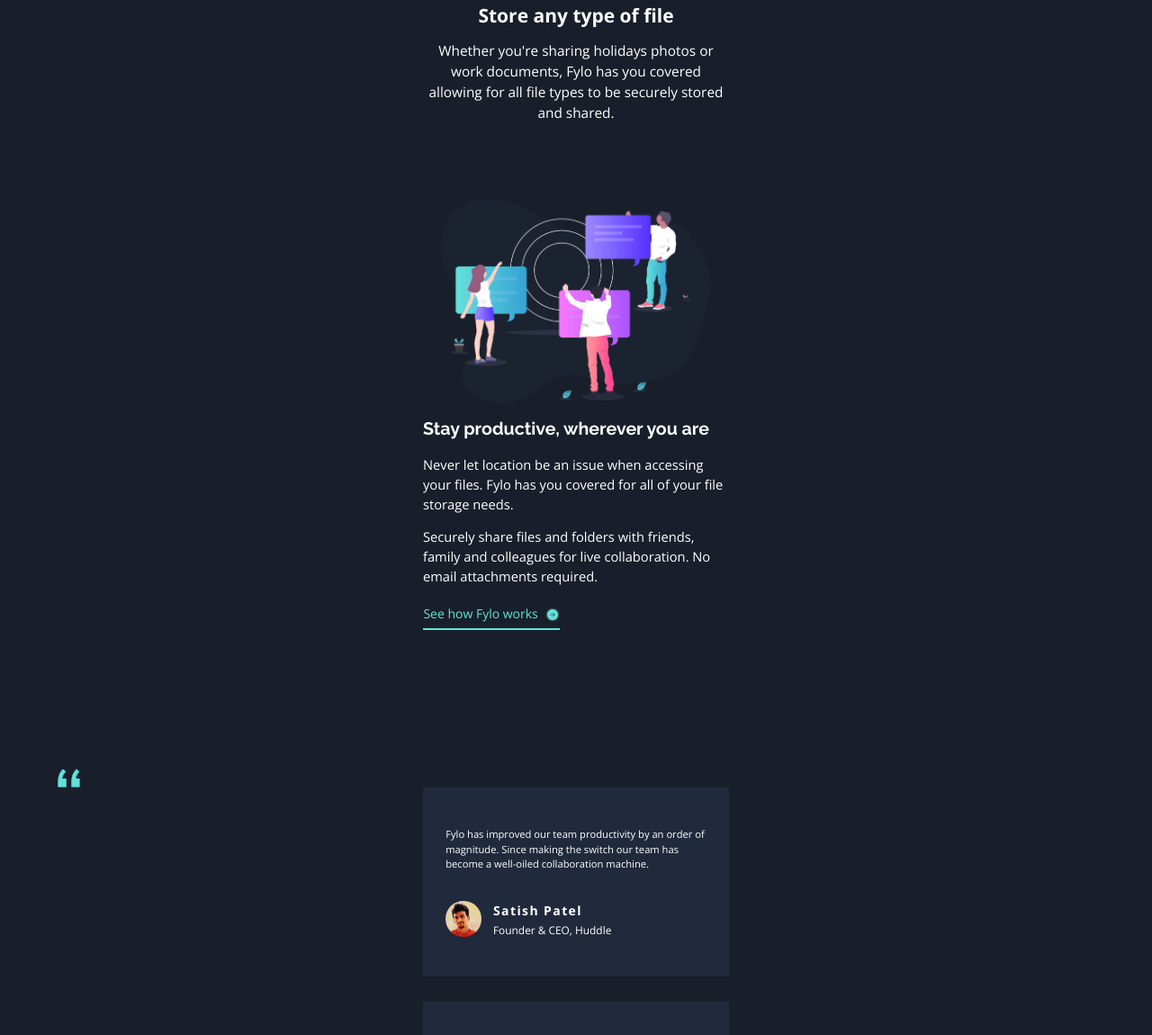
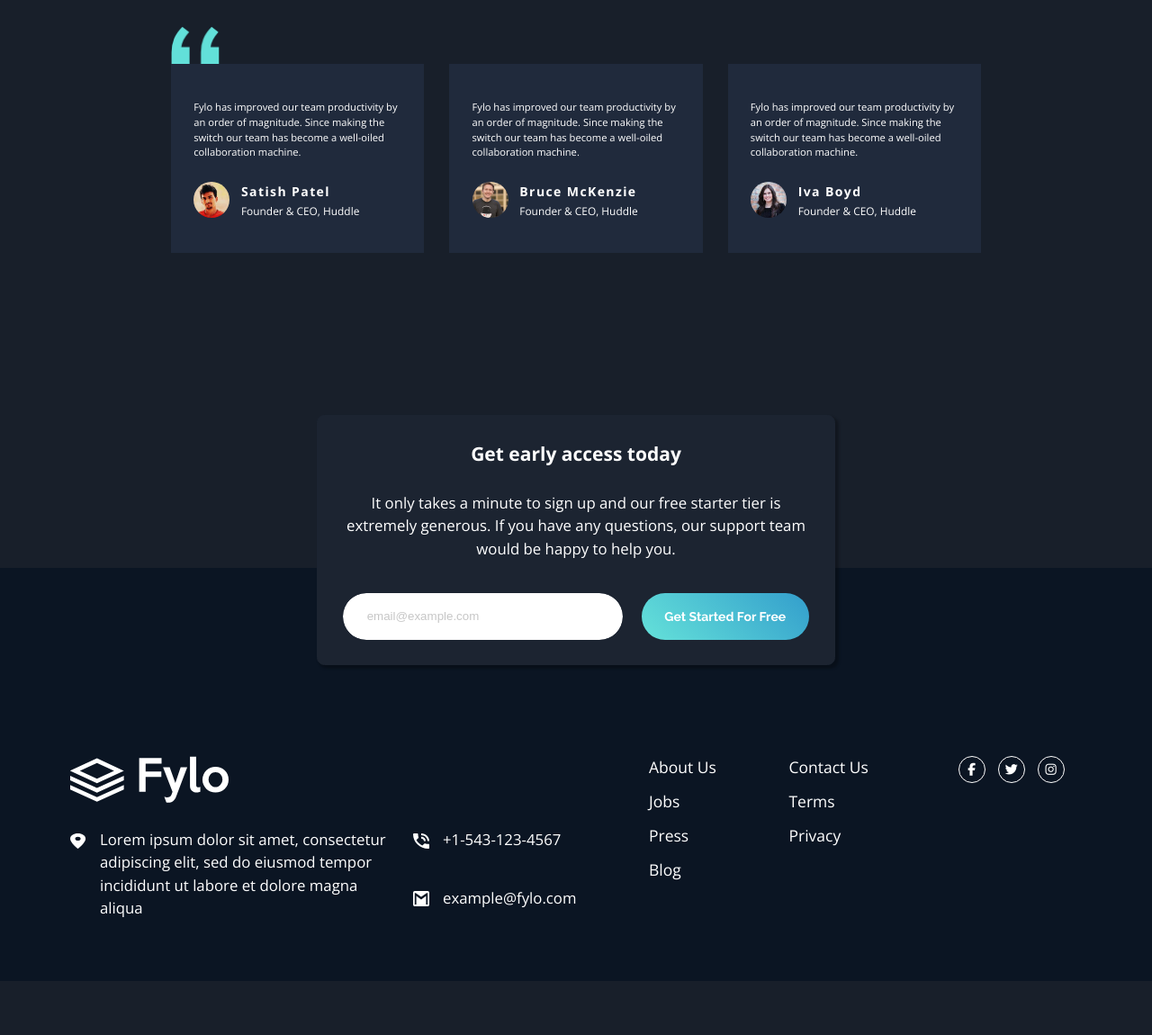
Before and after one commit to ManuelNZ20/fylo-dark-project-responsive, a plain HTML site: page index.html in a window 1280 px wide. Shown: the part 1650-2800 px from the top of the page at 90% size. After the commit the page ends 2740 px from the top, so only its background shows below. Drawn offline with nearby package versions, Linux system fonts and the light colour scheme.

Commit message:
FINISH project :)

```diff
--- a/css/styles.css
+++ b/css/styles.css
@@ -80,10 +80,11 @@
 }
 .header_main {
   top: 100px;
-  width: 350px;
+  width: 90%;
+  max-width: 500px;
   margin: 0 auto;
   position: relative;
-  grid-template-rows: 290px repeat(3, auto);
+  grid-template-rows: repeat(4, auto);
   gap: 1em;
 }
 .title_header {
@@ -109,6 +110,7 @@
   font-family: var(--font-Raleway);
   border-radius: 2em;
   background: linear-gradient(45deg, var(--cyan), var(--blue));
+  max-width: 240px;
 }
 
 /* main */
@@ -138,10 +140,10 @@
 }
 /* info_works */
 .info_works {
-  margin: 6em auto;
   grid-template-rows: repeat(4, auto);
   gap: 1em;
   width: 340px;
+  margin: 6em auto;
 }
 
 .title_works {
@@ -218,14 +220,14 @@
   margin: 0 auto;
   width: 345px;
   background-color: var(--dark-blue-intro);
-  padding:2em;
+  padding: 2em;
   text-align: center;
-  gap:2em;
-  position:relative;
-  bottom:170px;
+  gap: 2em;
+  position: relative;
+  bottom: 170px;
   box-shadow: 3px 3px 3px 1px rgba(0, 0, 0, 0.274);
-  border-radius: .6em;
-  border:1px solid var(--dark-blue-intro);
+  border-radius: 0.6em;
+  border: 1px solid var(--dark-blue-intro);
   margin-bottom: -6.5em;
 }
 
@@ -237,46 +239,47 @@
   font-size: 1em;
 }
 .button_access {
-  grid-template-rows:repeat(2,70px);
+  grid-template-rows: repeat(2, 70px);
 }
 input[type="email"] {
   height: 75%;
   border-radius: 3em;
   border: none;
-  padding:1em 2em;
+  padding: 1em 2em;
   outline: 1px solid var(--dark-blue-intro);
 }
 
 .input_email::placeholder {
-  color:rgba(128, 128, 128, 0.447);
+  color: rgba(128, 128, 128, 0.447);
 }
 .button_access_ {
   width: 100%;
   height: 75%;
 }
+/* Footer */
 #footer {
   background-color: var(--dark-blue-footer);
-  padding-bottom: 3em;
+  padding-bottom: 3.5em;
 }
 
 .container_footer_cta {
   margin: auto;
-  width: 345px;
+  width: 90%;
   height: 100%;
-  grid-template-rows: repeat(4,auto);
-  gap:5em;
+  grid-template-rows: repeat(4, auto);
+  gap: 5em;
 }
 .icon_info_footer {
   width: 100%;
   grid-template-columns: 20px 1fr;
-  grid-template-rows: 60px repeat(3,auto);
+  grid-template-rows: 60px repeat(3, auto);
   grid-template-areas:
-  "logo_footer logo_footer"
-  "icon_1 desc_1"
-  "icon_2 desc_2"
-  "icon_3 desc_3" ;
-  gap:2em;
-  padding:0 1em;
+    "logo_footer logo_footer"
+    "icon_1 desc_1"
+    "icon_2 desc_2"
+    "icon_3 desc_3";
+  gap: 2em;
+  padding: 0 1em;
   align-items: flex-start;
 }
 .logo_footer {
@@ -284,9 +287,9 @@
   height: 100%;
 }
 .icon_footer {
-  padding-top: .4em;
+  padding-top: 0.4em;
   width: 18px;
-  height: calc(20px + .2em);
+  height: calc(20px + 0.2em);
 }
 .description_icon {
   font-size: 1.1em;
@@ -313,7 +316,7 @@
   display: flex;
   flex-direction: column;
   align-items: flex-start;
-  gap:1em;
+  gap: 1em;
   padding: 0 1em;
 }
 .list_contact .link {
@@ -326,11 +329,113 @@
   justify-content: center;
 }
 .button_link_social i {
-  border:1px solid var(--white);
+  border: 1px solid var(--white);
   border-radius: 50%;
   width: 30px;
   height: 30px;
   text-align: center;
-  color:var(--white);
-  padding: .5em 0;
+  color: var(--white);
+  padding: 0.5em 0;
 }
+
+@media only screen and (min-width: 750px) {
+  #header {
+    grid-template-rows: 60px 640px;
+    background-image: url("../images/bg-curvy-desktop.svg");
+  }
+
+  .ill_intro {
+    width: 500px;
+  }
+  .header_main {
+    top: -10px;
+  }
+  .title_header {
+    font-size: 1.7em;
+  }
+
+  .description {
+    font-size: 1.2em;
+  }
+
+  #main {
+    padding-top: 0px;
+    width: 90%;
+    max-width: 900px;
+  }
+  /* services */
+  .services {
+    width: 100%;
+    grid-template-columns: repeat(2, minmax(310px, 1fr));
+    grid-template-rows: repeat(2, 1fr);
+  }
+  /* info_works */
+  .info_works {
+    grid-template-columns: repeat(2, auto);
+    grid-template-rows: 90px repeat(2, 65px) 50px;
+    grid-template-areas:
+      "ill2 title"
+      "ill2 description1"
+      "ill2 description2"
+      "ill2 button_link";
+    gap: 1em;
+    width: 100%;
+    margin: 6em auto;
+  }
+  .ill_intro2 {
+    grid-area: ill2;
+    height: 100%;
+  }
+  .title_works {
+    grid-area: title;
+    font-size: 2.5em;
+  }
+  .description_works {
+    grid-area: description1;
+    font-size: 1.05em;
+  }
+  .description_works:nth-of-type(2) {
+    grid-area: description2;
+  }
+  /* testimonial_team */
+  .img_quotes {
+    display: none;
+  }
+  .testimonial_team {
+    display: flex;
+    background: url("../images/bg-quotes.png") no-repeat;
+    background-size: 6%;
+  }
+
+  /* Acces today footer*/
+  .access_today {
+    width: 45%;
+  }
+
+  .button_access {
+    grid-template-columns: 60% 36%;
+    justify-content: space-between;
+    height: 60px;
+  }
+  /* Footer */
+  .container_footer_cta {
+    margin: auto;
+    height: 80%;
+    grid-template-columns: repeat(4, auto);
+    gap: 1em;
+    align-items: flex-start;
+  }
+  .icon_info_footer {
+    grid-template-columns: minmax(3px, 5px) minmax(30px, 320px) minmax(
+        3px,
+        5px
+      ) auto;
+    grid-template-rows: auto repeat(2, auto);
+    grid-template-areas:
+      "logo_footer logo_footer . ."
+      "icon_1 desc_1 icon_2 desc_2"
+      "icon_1 desc_1 icon_3 desc_3";
+    align-items: flex-start;
+  }
+
+}
--- a/index.html
+++ b/index.html
@@ -63,7 +63,7 @@
           features we allow to help secure your files.
         </p>
       </div>
-      <di class="service time container">
+      <div class="service time container">
         <img src="./images/icon-collaboration.svg" alt="real time" loading="lazy" class="img_service">
         <h2 class="title_service">
           Real-time collaboration
@@ -72,7 +72,7 @@
           Securely share files and folders with friends, family and colleagues for live collaboration.
           No email attachments required.
         </p>
-      </di>
+      </div>
       <div class="service store container">
         <img src="./images/icon-any-file.svg" alt="store file" loading="lazy" class="img_service">
         <h2 class="title_service">
@@ -85,7 +85,7 @@
       </div>
     </section>
     <section class="info_works container">
-      <img src="./images/illustration-stay-productive.png" alt="stay productive" class="ill_intro">
+      <img src="./images/illustration-stay-productive.png" alt="stay productive" class="ill_intro ill_intro2">
       <h2 class="title_header title_works">
         Stay productive, wherever you are
       </h2>
```
